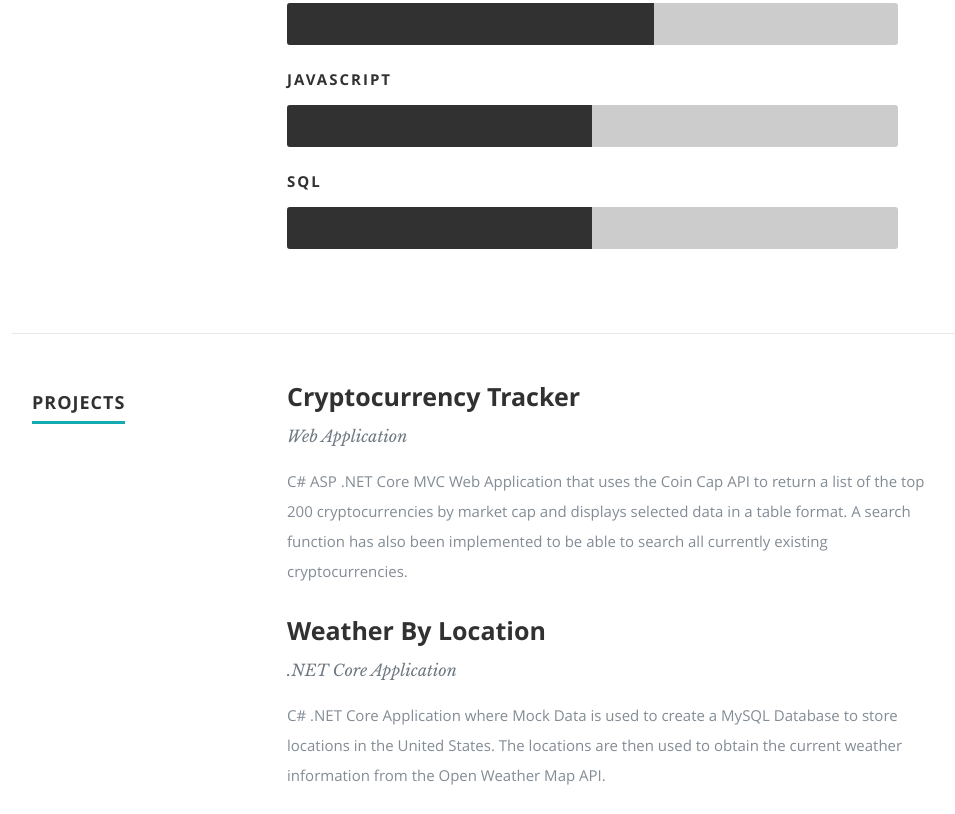
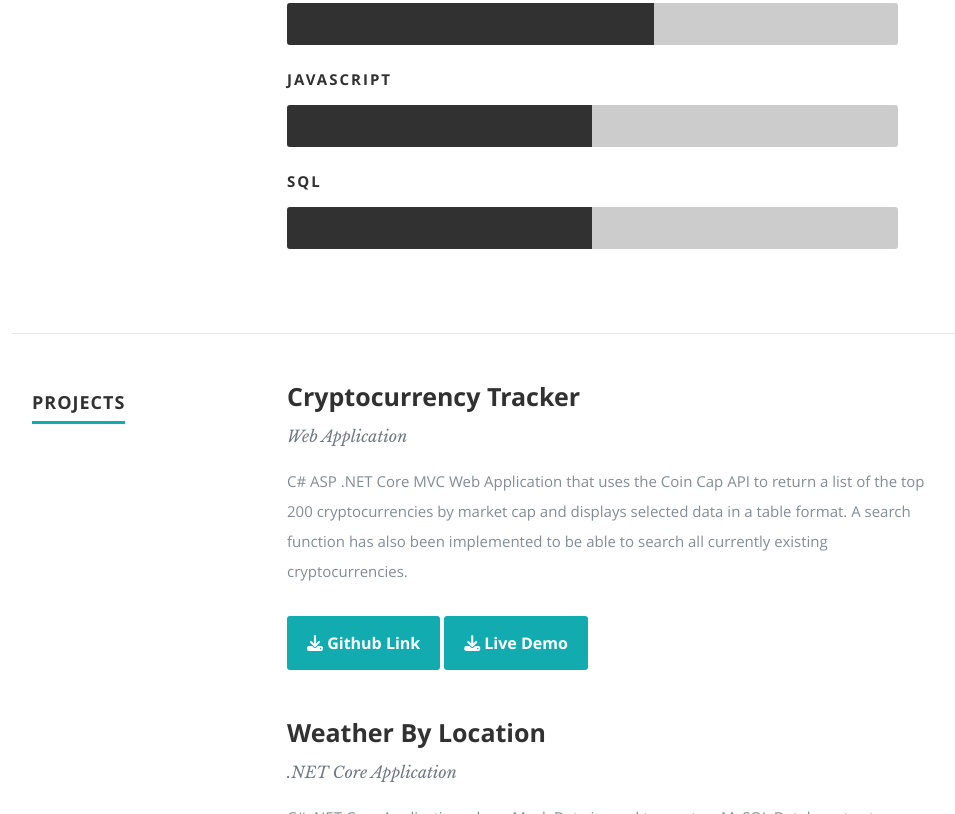
Before and after one commit to jaredokawa/portfolio, a plain HTML site: page index.html in a window 1280 px wide. Shown: the part 1986-2800 px from the top of the page, without its empty margins (118-1073 px from the left). Drawn offline with nearby package versions, Linux system fonts and the light colour scheme; files whose address does not match are found by name.

Commit message:
added link buttons to project files

```diff
--- a/css/default.css
+++ b/css/default.css
@@ -625,6 +625,10 @@ e. Others
      margin: 0 auto;
  }
 
+ .remove-padding {
+   padding: 0 !important;
+}
+
  /* removed gutters */
  .row.collapsed > .column,
  .row.collapsed > .columns,
--- a/css/layout.css
+++ b/css/layout.css
@@ -407,8 +407,8 @@ ul#nav li.current a { color: #11ABB0; }
    overflow: hidden;
 }
 
-#projects a, #projects a:visited  { color: #11ABB0; }
-#projects a:hover, #projects a:focus { color: #313131; }
+#projects a, #projects a:visited  { color: #fff; }
+#projects a:hover, #projects a:focus { color: #fff; }
 
 #projects h1 {
    font: 18px/24px 'opensans-bold', sans-serif;
--- a/css/main.CSS
+++ b/css/main.CSS
@@ -331,6 +331,15 @@ header {
     margin-top: 6px;
     background: #444;
 }
+#projects .download {
+    width: 58.33333%;
+    padding-top: 6px;
+}
+#projects .download .button {
+    margin-top: 6px;
+    background: #444;
+    color: #fff;
+}
 #about a, #about a:visited {
     color: #fff;
 }
--- a/index.html
+++ b/index.html
@@ -101,7 +101,7 @@
 
                <div class="columns download">
                   <p>
-                     <a href="#" class="button"><i class="fa fa-download"></i>Download Resume</a>
+                     <a href="https://drive.google.com/file/d/1B7JJ3YGS6q1D7Ha1-KXoj0ZingzG0KHX/view?usp=sharing" class="button"><i class="fa fa-download"></i>Download Resume</a>
                   </p>
                </div>
 
@@ -216,6 +216,13 @@
                     search all currently existing cryptocurrencies.
                   </p>
 
+                  <div class="columns download remove-padding">
+                     <p>
+                        <a href="https://github.com/jaredokawa/Crypto_Tracker" class="button"><i class="fa fa-download"></i> Github Link</a>
+                        <a href="https://trackcrypto.azurewebsites.net/" class="button"><i class="fa fa-download"></i> Live Demo</a>
+                     </p>
+                  </div>
+
                </div>
 
             </div> <!-- item end -->
@@ -231,6 +238,12 @@
                     C# .NET Core Application where Mock Data is used to create a MySQL Database to store locations in the United States.
                     The locations are then used to obtain the current weather information from the Open Weather Map API.
                   </p>
+
+                  <div class="columns download remove-padding">
+                     <p>
+                        <a href="https://github.com/jaredokawa/WeatherMapApp" class="button"><i class="fa fa-download"></i> Github Link</a>
+                     </p>
+                  </div>
 
                </div>
 
@@ -248,6 +261,12 @@
                     to calculate the distance between the two locations that are farthest apart.
                   </p>
 
+                  <div class="columns download remove-padding">
+                     <p>
+                        <a href="https://github.com/jaredokawa/TacoParser" class="button"><i class="fa fa-download"></i> Github Link</a>
+                     </p>
+
+                  </div>
 
                </div>
 
@@ -264,6 +283,12 @@
                     C# .Net Core Application where two separate APIs are used to obtain quotes from Kanye West as JSON Objects, and quotes from
                     Ron Swanson as JSON Arrays. The quotes are then used to simulate a conversation between Kanye and Ron.
                   </p>
+
+                  <div class="columns download remove-padding">
+                     <p>
+                        <a href="https://github.com/jaredokawa/KanyeAndRon" class="button"><i class="fa fa-download"></i> Github Link</a>
+                     </p>
+                  </div>
 
                </div>
 
```
